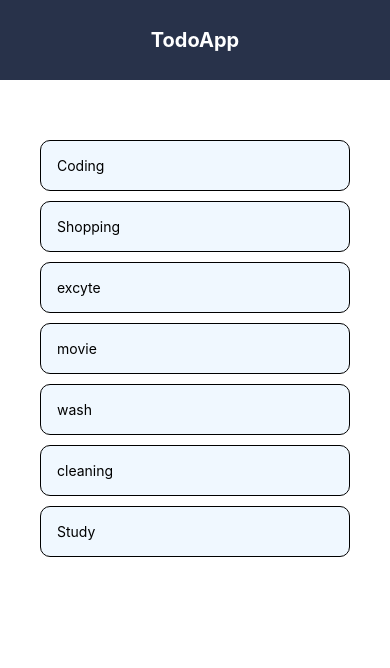
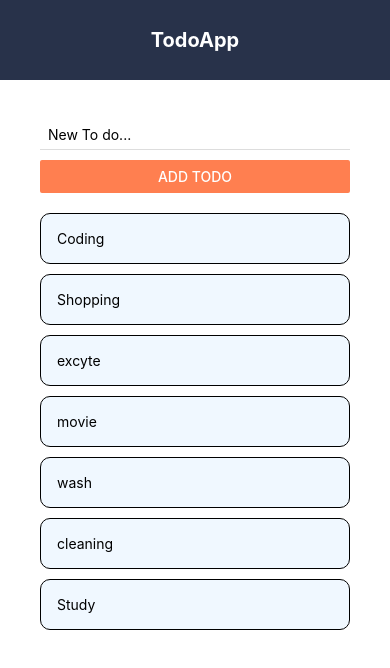
Before and after one commit to YangGwangSeong/RN-BeginStudy, a React Native app: screen / in a window 390 px wide. Shown: the top 668 px of the page. Built offline with nearby package versions, Linux system fonts and the light colour scheme.

Commit message:
[Add] - AddTodo.jsx, TodoApp Complete

```diff
--- a/App.js
+++ b/App.js
@@ -1,5 +1,5 @@
 import { StatusBar } from 'expo-status-bar';
-import React, { useState } from 'react';
+import React, { useState, useRef } from 'react';
 import { View, StyleSheet } from 'react-native';
 import FlatListComponents from './Components/FlatListComponents';
 import ScrollViewComponent from './Components/ScrollViewComponent';
@@ -7,14 +7,48 @@ import ScrollViewComponent from './Components/ScrollViewComponent';
 
 import Header from './Components/Header';
 import Contents from './Components/Contents';
+import AddTodo from './Components/AddTodo';
 export default function App() {
 
+  const nextId = useRef('7');
+
+  const [todos, setTodos ] = useState([
+      {todo: "Coding", key:'1' },
+      {todo: "Shopping", key:'2' },
+      {todo: "excyte", key:'3' },
+      {todo: "movie", key:'4' },
+      {todo: "wash", key:'5' },
+      {todo: "cleaning", key:'6' },
+      {todo: "Study", key:'7' },
+  ]);
+
+  const SubmitHandler = (text) => {
+    nextId.current = parseInt(nextId.current)+1;
+
+    /*
+    setTodos( (prevTodos)=> {
+      return [
+        ...prevTodos,
+        {todo: text, key : nextId.current.toString() }
+
+      ];
+    })
+    */
+
+    const newtodo = {
+      todo: text,
+      key : nextId.current.toString()
+    };
+    setTodos([...todos, newtodo]);
+
+  }
 
   return (
     <View style={styles.container}>
       <Header></Header>
       <View style={styles.contents}>
-        <Contents></Contents>
+        <AddTodo SubmitHandler={SubmitHandler}></AddTodo>
+        <Contents todos={todos} setTodos={setTodos}></Contents>
       </View>
     </View>
   );
--- /dev/null
+++ b/Components/AddTodo.jsx
@@ -0,0 +1,31 @@
+import React,{ useState } from 'react'
+import { View, StyleSheet, TextInput, Button } from 'react-native';
+
+export default function AddTodo({SubmitHandler}) {
+    const [text, setText] = useState('');
+
+    const ChangeHandler = (val) => {
+        setText(val);
+    }
+    return (
+        <View>
+            <TextInput
+                style={styles.Inputs}
+                placeholder='New To do...'
+                onChangeText={ChangeHandler}
+            >
+            </TextInput>
+            <Button onPress= { () => SubmitHandler(text)} title='Add todo' color='coral'></Button>
+        </View>
+    )
+}
+
+const styles = StyleSheet.create({
+    Inputs: {
+      marginBottom:10,
+      paddingHorizontal :8,
+      paddingVertical :6,
+      borderBottomWidth : 1,
+      borderBottomColor : '#ddd',
+    }
+});
--- a/Components/Contents.jsx
+++ b/Components/Contents.jsx
@@ -1,17 +1,9 @@
 import React,{ useState } from 'react'
 import { View, StyleSheet, FlatList } from 'react-native';
 import TodoItem from './TodoItem';
-export default function Contents() {
+export default function Contents({setTodos, todos}) {
 
-    const [todos, setTodos ] = useState([
-        {todo: "Coding", key:'1' },
-        {todo: "Shopping", key:'2' },
-        {todo: "excyte", key:'3' },
-        {todo: "movie", key:'4' },
-        {todo: "wash", key:'5' },
-        {todo: "cleaning", key:'6' },
-        {todo: "Study", key:'7' },
-    ]);
+
 
     const pressHandler = (key) => {
         setTodos( (prevTodos)=> {
```
